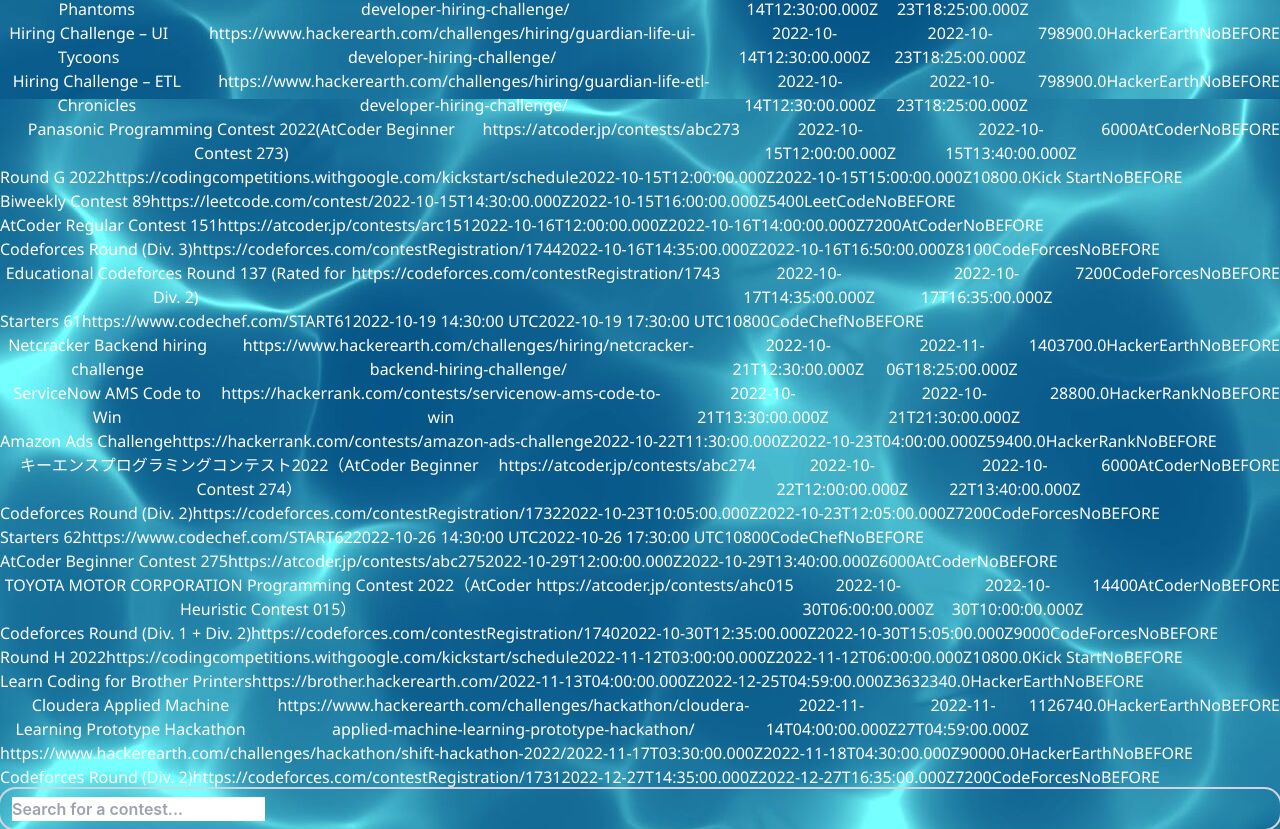
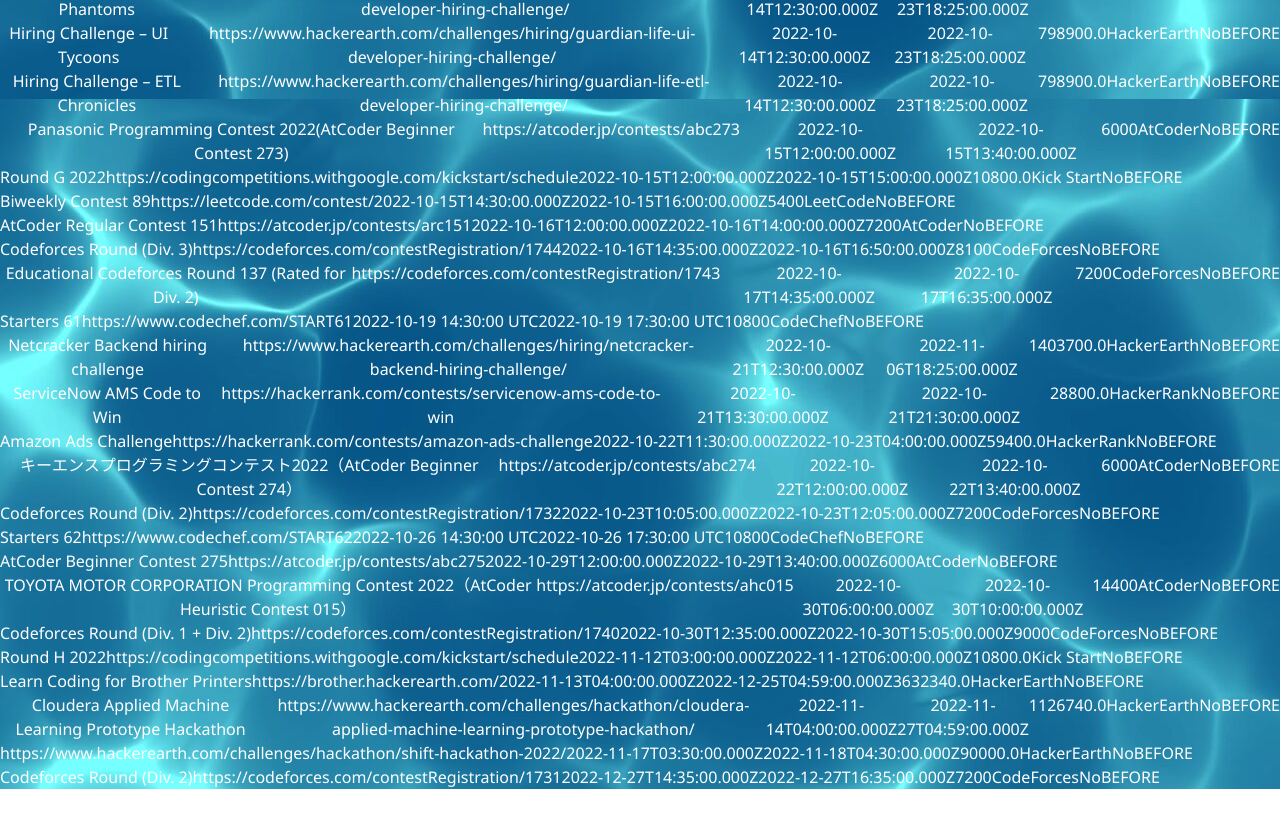
Before and after one commit to Gerald-ux-ux/Phase2-Project, a React (Create React App) app: page / in a window 1280 px wide. Shown: the part 1251-2080 px from the top of the page. After the commit the page ends 2040 px from the top, so only its background shows below. Built offline with nearby package versions, Linux system fonts and the light colour scheme; data requests are answered from the project's data file.

Commit message:
rendering the handlechange

```diff
--- a/src/Fetch.js
+++ b/src/Fetch.js
@@ -37,7 +37,7 @@
           })
         )}
       </div>
-      <Search handleChange={handleChange} />
+
     </>
   );
 };
```
